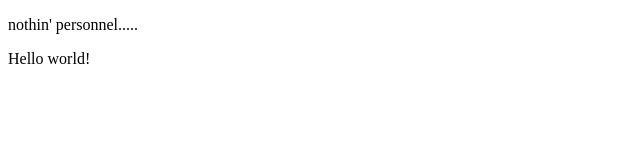
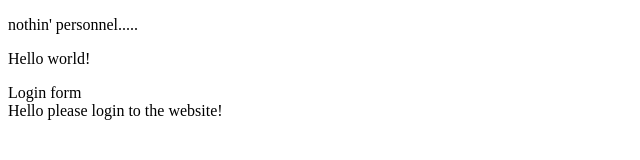
Before and after one commit to mrd5/myappsample, a plain HTML site: page index.html in a window 1280 px wide. Shown: the whole page, without its empty margins (0-640 px from the left). Drawn offline with Linux system fonts and the light colour scheme.

Commit message:
Modified index.html

```diff
--- a/index.html
+++ b/index.html
@@ -9,6 +9,9 @@
 
 <p id="lol"> nothin' personnel..... </p>
 <p> Hello world! </p>
+
+<form>Login form</form>
+Hello please login to the website!
 <script type="text/javascript" src="app-r.js"></script>
 </body>
 </html>
```
